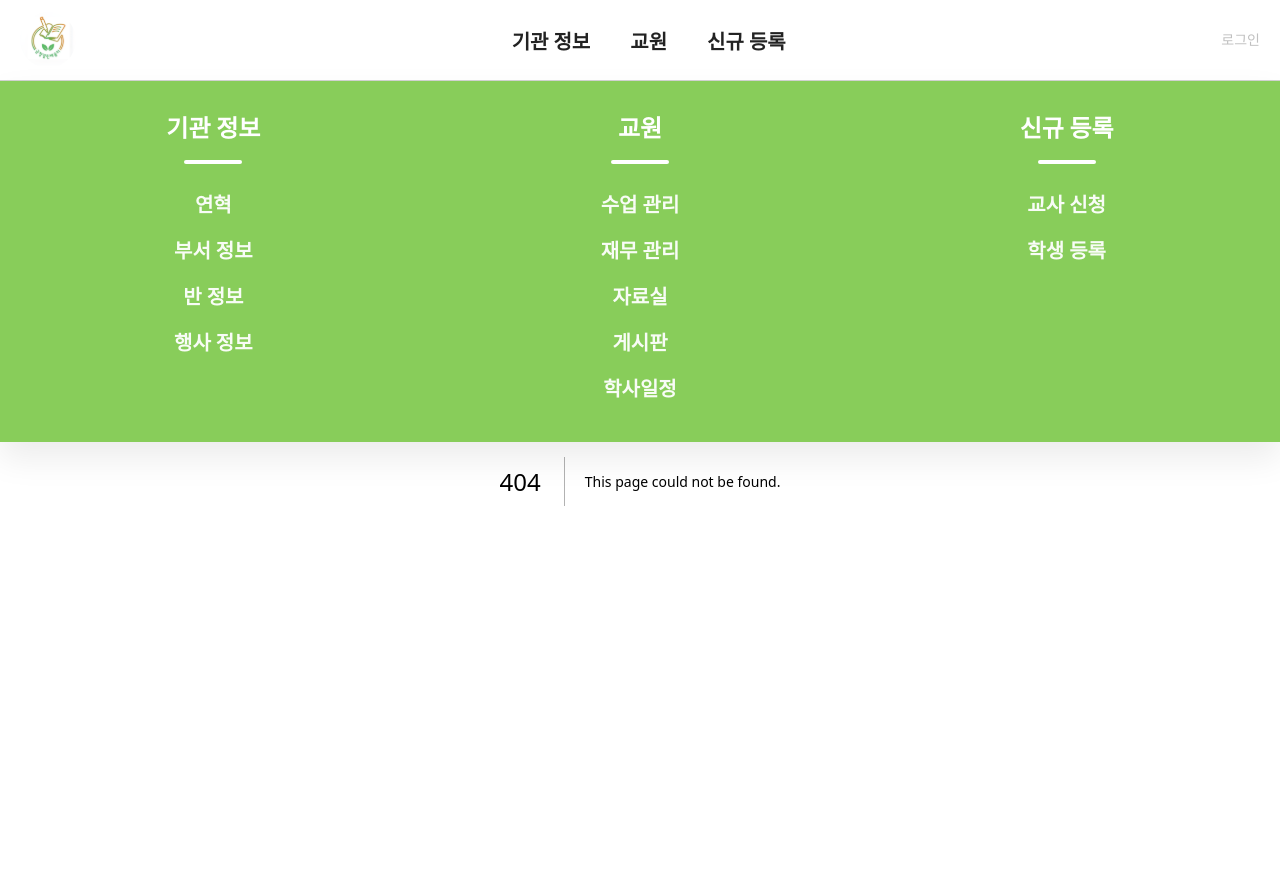
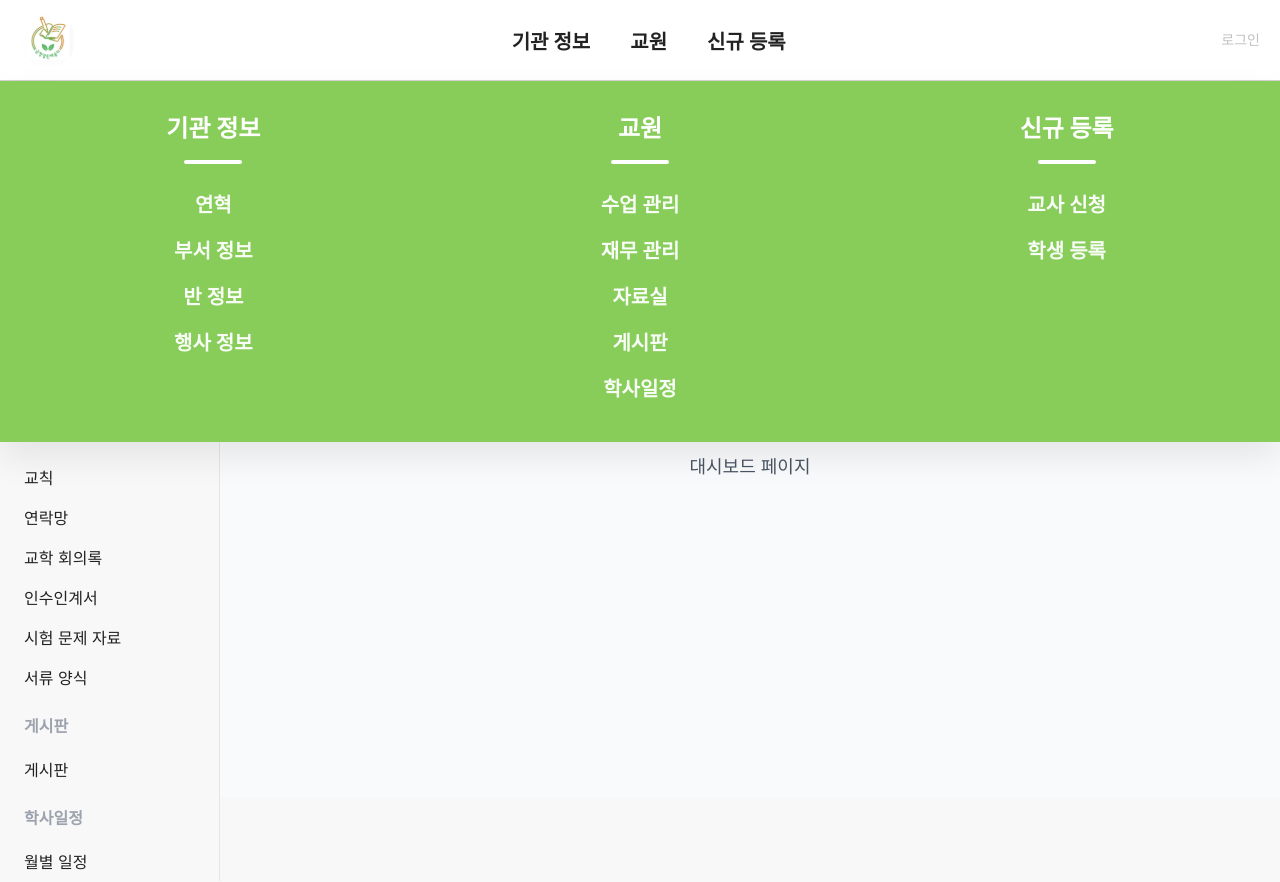
Before and after one commit to Geumjeongyahak/Frontend, a Next.js app: page /class in a window 1280 px wide. Before the commit this address had no page. Built offline with nearby package versions, Linux system fonts and the light colour scheme.

Commit message:
feat: 사이드바 구현 후 레이아웃으로 분리

```diff
--- /dev/null
+++ b/app/(public)/class/page.tsx
@@ -0,0 +1,13 @@
+import PageTemplate from "@/components/common/PageTemplate";
+import PageSidebar from "@/components/common/PageSidebar";
+
+export default function Page() {
+  return (
+    <div className="flex min-h-screen">
+      <PageSidebar />
+      <main className="flex-1">
+        <PageTemplate title="수업 대시보드" description="대시보드 페이지" />
+      </main>
+    </div>
+  );
+}
--- /dev/null
+++ b/components/common/PageSidebar.tsx
@@ -0,0 +1,144 @@
+"use client";
+
+import styled from "styled-components";
+import { useState } from "react";
+
+export default function LeftSidebar() {
+  const [activeMenu, setActiveMenu] = useState("수업 일지");
+
+  return (
+    <Container>
+      <Header>교원</Header>
+
+      <Nav>
+        <Section>
+          <SectionTitle>수업 관리</SectionTitle>
+          <Menu>
+            <MenuItem
+              active={activeMenu === "수업 일지"}
+              onClick={() => setActiveMenu("수업 일지")}
+            >
+              수업 일지
+            </MenuItem>
+            <MenuItem
+              active={activeMenu === "수업 교환 신청"}
+              onClick={() => setActiveMenu("수업 교환 신청")}
+            >
+              수업 교환 신청
+            </MenuItem>
+            <MenuItem
+              active={activeMenu === "수업 결강 신청"}
+              onClick={() => setActiveMenu("수업 결강 신청")}
+            >
+              수업 결강 신청
+            </MenuItem>
+          </Menu>
+        </Section>
+
+        <Section>
+          <SectionTitle>재무 관리</SectionTitle>
+          <Menu>
+            <MenuItem
+              active={activeMenu === "결제 신청"}
+              onClick={() => setActiveMenu("결제 신청")}
+            >
+              결제 신청
+            </MenuItem>
+          </Menu>
+        </Section>
+
+        <Section>
+          <SectionTitle>자료실</SectionTitle>
+          <Menu>
+            {["교칙", "연락망", "교학 회의록", "인수인계서", "시험 문제 자료", "서류 양식"].map(
+              (item) => (
+                <MenuItem
+                  key={item}
+                  active={activeMenu === item}
+                  onClick={() => setActiveMenu(item)}
+                >
+                  {item}
+                </MenuItem>
+              ),
+            )}
+          </Menu>
+        </Section>
+
+        <Section>
+          <SectionTitle>게시판</SectionTitle>
+          <Menu>
+            <MenuItem active={activeMenu === "게시판"} onClick={() => setActiveMenu("게시판")}>
+              게시판
+            </MenuItem>
+          </Menu>
+        </Section>
+
+        <Section>
+          <SectionTitle>학사일정</SectionTitle>
+          <Menu>
+            <MenuItem
+              active={activeMenu === "월별 일정"}
+              onClick={() => setActiveMenu("월별 일정")}
+            >
+              월별 일정
+            </MenuItem>
+          </Menu>
+        </Section>
+      </Nav>
+    </Container>
+  );
+}
+
+const Container = styled.aside`
+  width: 220px;
+  height: 100vh;
+  display: flex;
+  flex-direction: column;
+  border-right: 1px solid #e5e5e5;
+`;
+
+const Header = styled.div`
+  padding: 20px 28px;
+  font-size: 20px;
+  font-weight: 700;
+  border-bottom: 1px solid #e5e5e5;
+`;
+
+const Nav = styled.nav`
+  display: flex;
+  flex-direction: column;
+`;
+
+const Section = styled.div`
+  margin-top: 20px;
+`;
+
+const SectionTitle = styled.h2`
+  padding: 0 24px;
+  margin-bottom: 16px;
+  font-size: 16px;
+  font-weight: 600;
+  color: #9ca3af;
+`;
+
+const Menu = styled.ul`
+  display: flex;
+  flex-direction: column;
+`;
+
+const MenuItem = styled.li<{ active?: boolean }>`
+  padding: 12px 24px;
+  font-size: 16px;
+  cursor: pointer;
+
+  ${({ active }) =>
+    active &&
+    `
+    background-color: #f3f4f6;
+    font-weight: 600;
+  `}
+
+  &:hover {
+    background-color: #f3f4f6;
+  }
+`;
```
